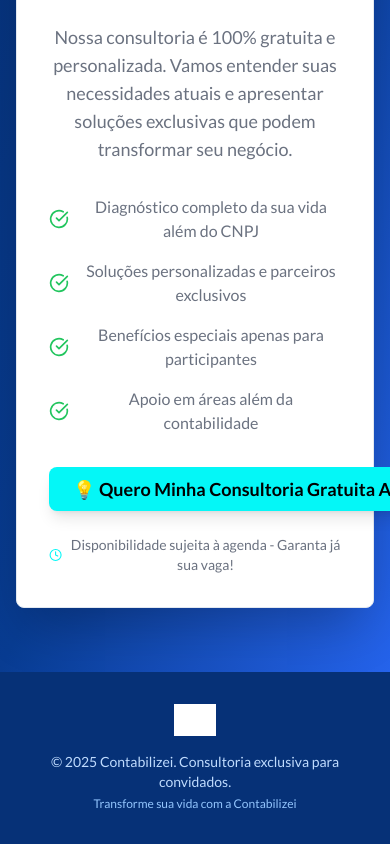
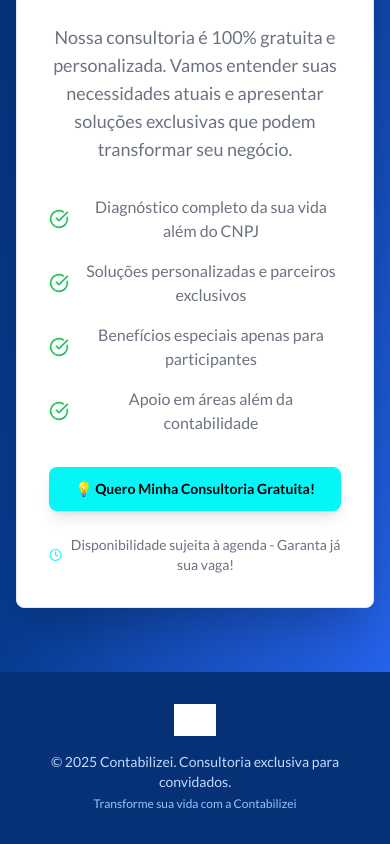
Before and after one commit to Caiobborges034/contabilizei-boost-landing, a React (Vite) app: page / in a window 390 px wide. Shown: the part 4676-5520 px from the top of the page. Built offline with nearby package versions, Linux system fonts and the light colour scheme; grey boxes are pictures that could not be loaded.

Commit message:
Fix: Resolve layout issues.

```diff
--- a/src/components/CTASection.tsx
+++ b/src/components/CTASection.tsx
@@ -55,9 +55,10 @@ const CTASection = () => {
               <Button
                 onClick={handleConsultoriaClick}
                 size="lg"
-                className="bg-contabilizei-orange hover:bg-contabilizei-orange-light text-black font-bold px-6 md:px-12 py-4 md:py-6 text-lg md:text-xl rounded-lg transition-all duration-300 hover:scale-105 shadow-lg hover:shadow-xl mb-6"
+                className="bg-contabilizei-orange hover:bg-contabilizei-orange-light text-black font-bold px-4 md:px-12 py-4 md:py-6 text-sm md:text-xl rounded-lg transition-all duration-300 hover:scale-105 shadow-lg hover:shadow-xl mb-6 w-full md:w-auto max-w-md md:max-w-none"
               >
-                💡 Quero Minha Consultoria Gratuita Agora!
+                <span className="block md:hidden">💡 Quero Minha Consultoria Gratuita!</span>
+                <span className="hidden md:block">💡 Quero Minha Consultoria Gratuita Agora!</span>
               </Button>
 
               {/* Indicador de urgência */}
```
